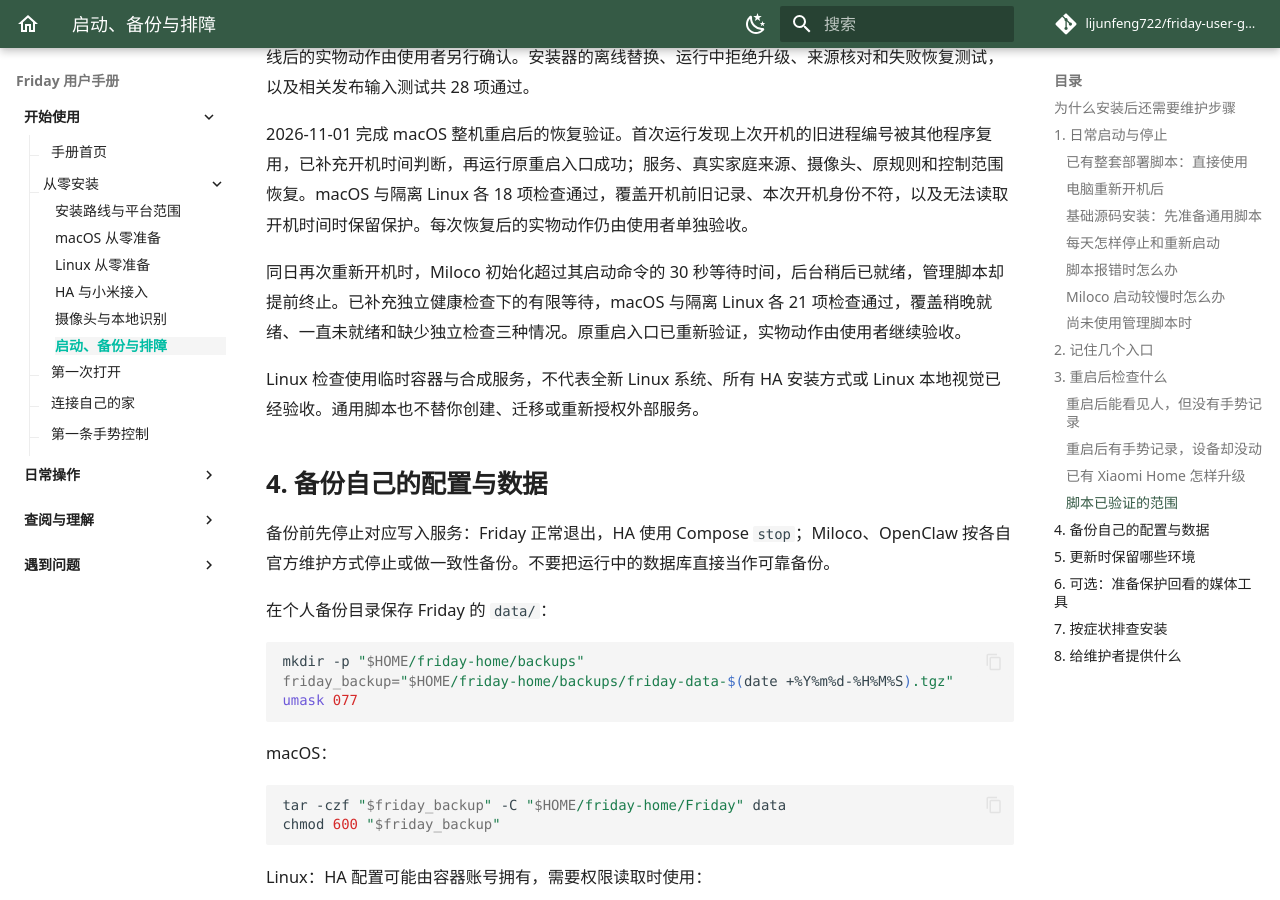
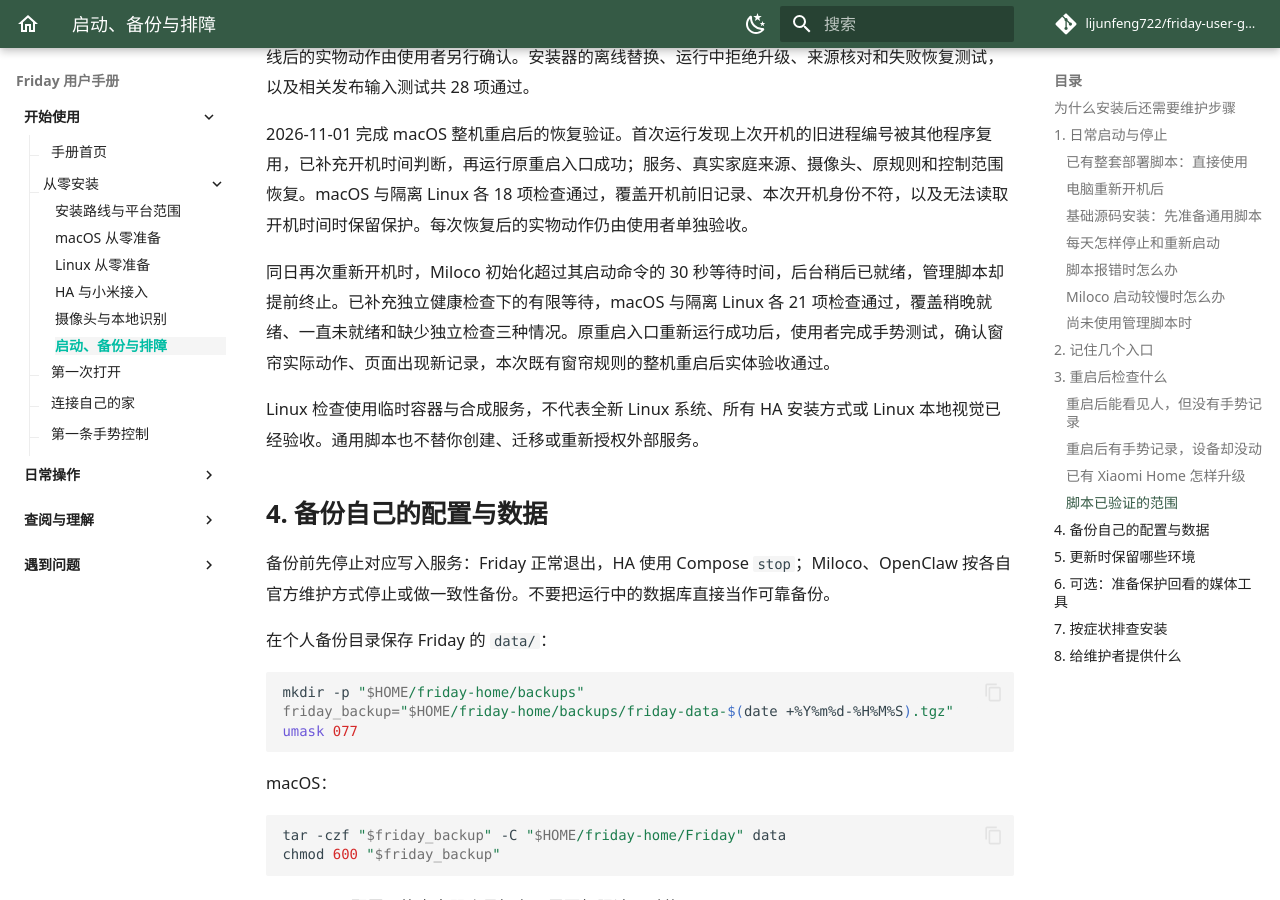
Before and after one commit to lijunfeng722/friday-user-guide, an MkDocs documentation site: the page built from docs/getting-started/installation-maintenance.md, in a window 1280 px wide and 900 px high, scrolled down 11906 px. Built offline with MkDocs 1.6.1 and Material for MkDocs 9.7.7, drawn with Linux system fonts in a browser that asks for light colours; comment, search, counter and statistics services are not loaded.

Commit message:
文档：记录整机重启后的窗帘手势实体验收通过

```diff
--- a/docs/getting-started/installation-maintenance.md
+++ b/docs/getting-started/installation-maintenance.md
@@ -358,7 +358,7 @@ FRIDAY_PYTHON="$HOME/friday-home/Friday/.venv/bin/python" "$HOME/friday-home/ser
 
 2026-11-01 完成 macOS 整机重启后的恢复验证。首次运行发现上次开机的旧进程编号被其他程序复用，已补充开机时间判断，再运行原重启入口成功；服务、真实家庭来源、摄像头、原规则和控制范围恢复。macOS 与隔离 Linux 各 18 项检查通过，覆盖开机前旧记录、本次开机身份不符，以及无法读取开机时间时保留保护。每次恢复后的实物动作仍由使用者单独验收。
 
-同日再次重新开机时，Miloco 初始化超过其启动命令的 30 秒等待时间，后台稍后已就绪，管理脚本却提前终止。已补充独立健康检查下的有限等待，macOS 与隔离 Linux 各 21 项检查通过，覆盖稍晚就绪、一直未就绪和缺少独立检查三种情况。原重启入口已重新验证，实物动作由使用者继续验收。
+同日再次重新开机时，Miloco 初始化超过其启动命令的 30 秒等待时间，后台稍后已就绪，管理脚本却提前终止。已补充独立健康检查下的有限等待，macOS 与隔离 Linux 各 21 项检查通过，覆盖稍晚就绪、一直未就绪和缺少独立检查三种情况。原重启入口重新运行成功后，使用者完成手势测试，确认窗帘实际动作、页面出现新记录，本次既有窗帘规则的整机重启后实体验收通过。
 
 Linux 检查使用临时容器与合成服务，不代表全新 Linux 系统、所有 HA 安装方式或 Linux 本地视觉已经验收。通用脚本也不替你创建、迁移或重新授权外部服务。
 
```
Also changed, not shown: USER_MANUAL.md (+1 -1 lines), docs/GENERATION-REPORT.md (+1 -0 lines).
